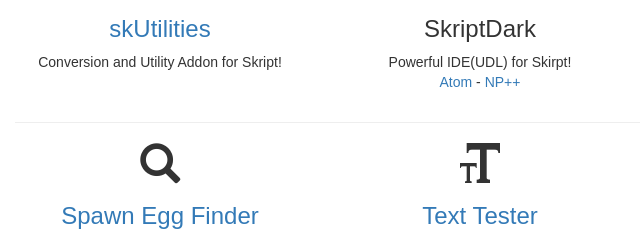
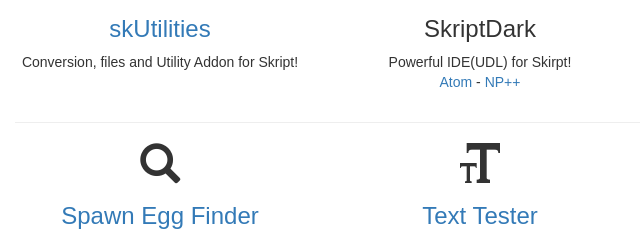
Before and after one commit to tim740/tim740.github.io, a plain HTML site: page index.html in a window 1280 px wide. Shown: the part 331-568 px from the top of the page, 0-640 px from the left. Drawn offline with nearby package versions, Linux system fonts and the light colour scheme.

Commit message:
Update index.html

```diff
--- a/index.html
+++ b/index.html
@@ -33,7 +33,7 @@
           <div class="col-md-3">
             <i class="glyphicon glyphicon-resize-horizontal"> </i>
             <h3><a href="https://forums.skunity.com/t/3099?u=tim740" target="_blank">skUtilities</a></h3>
-            <p>Conversion and Utility Addon for Skript!</p>
+            <p>Conversion, files and Utility Addon for Skript!</p>
           </div>
           <div class="col-md-3">
             <i class="glyphicon glyphicon-pencil"> </i>
```
